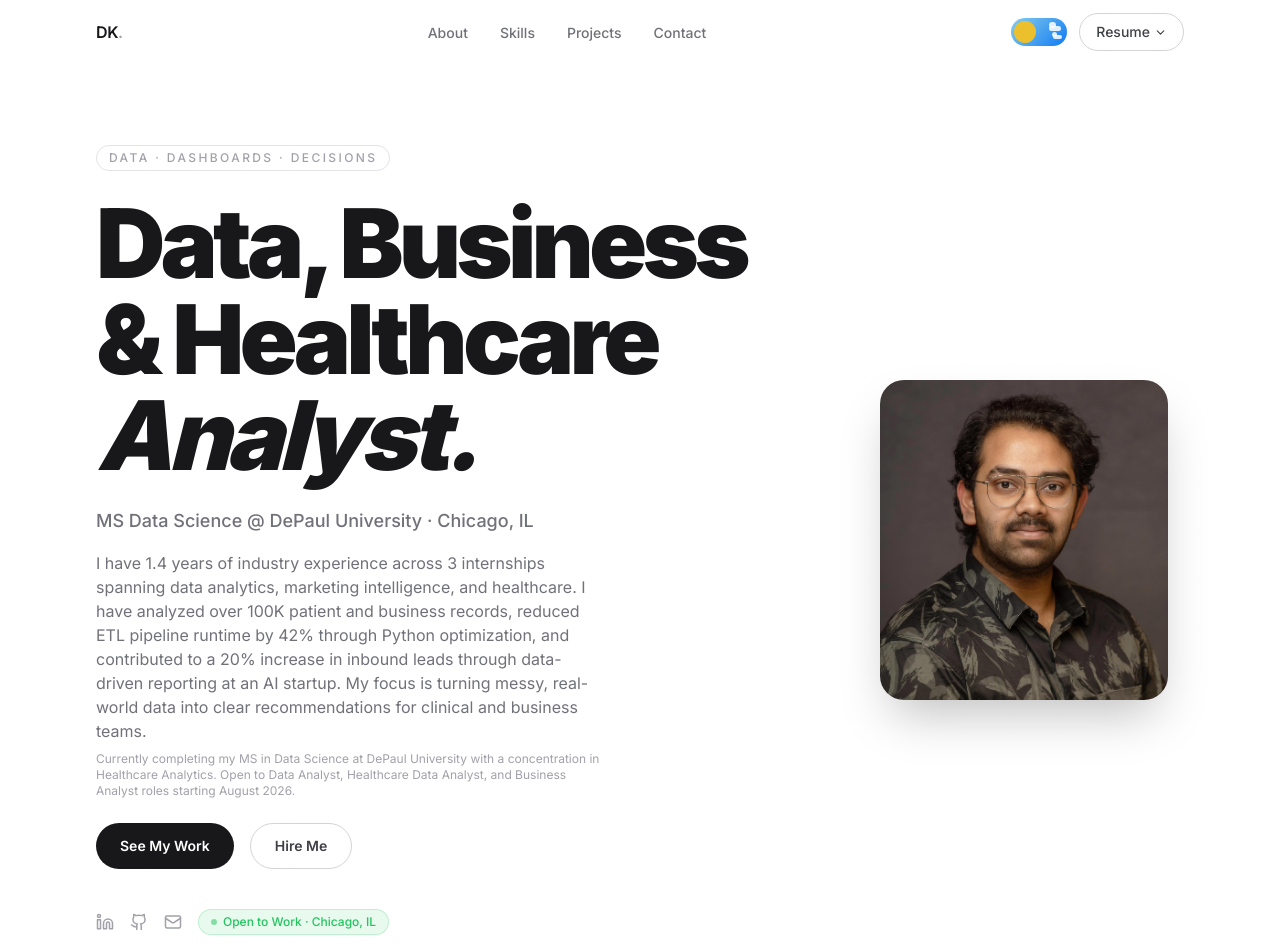
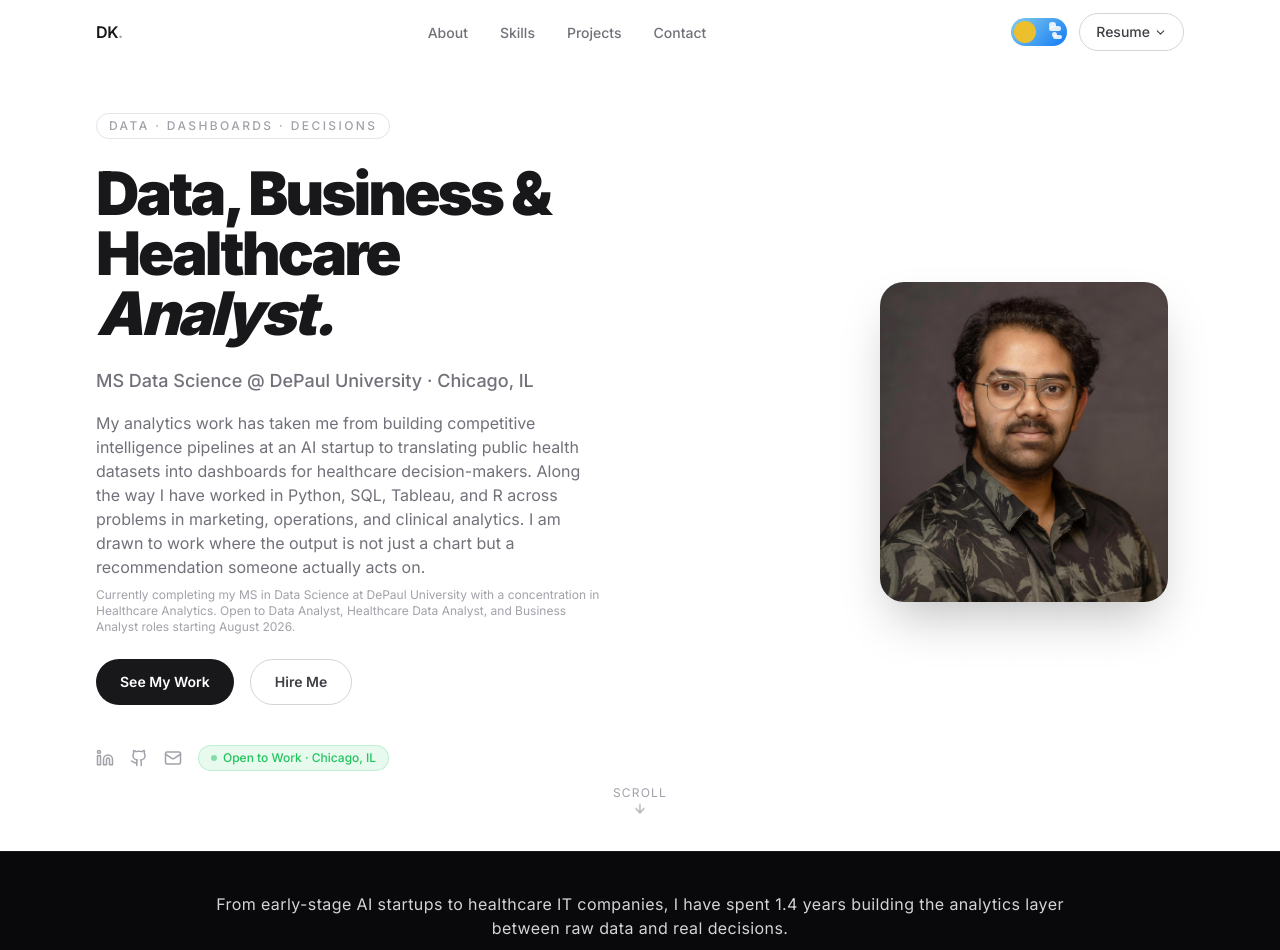
Before and after one commit to Dekayzip/Portfolio-2026, a Next.js app: page / in a window 1280 px wide. Shown: the top 950 px of the page. Built offline with nearby package versions, Linux system fonts and the light colour scheme.

Commit message:
fix hero spacing and reduce headline size, update proof strip sentence, rewrite about paragraphs with experience story

```diff
--- a/src/components/Hero.tsx
+++ b/src/components/Hero.tsx
@@ -44,7 +44,7 @@ export default function Hero() {
   return (
     <section
       id="hero"
-      className="relative min-h-[85vh] flex flex-col justify-center pt-16 bg-white dark:bg-[#111113] overflow-hidden transition-colors duration-200"
+      className="relative min-h-[80vh] flex flex-col justify-center pt-8 bg-white dark:bg-[#111113] overflow-hidden transition-colors duration-200"
     >
       {/* Subtle background grid */}
       <div
@@ -65,10 +65,10 @@ export default function Hero() {
 
             {/* Main headline — 3 lines */}
             <h1 className="hero-reveal reveal mb-6">
-              <span className="block text-6xl sm:text-7xl lg:text-8xl font-black tracking-tighter leading-[0.9] text-zinc-900 dark:text-zinc-100">
+              <span className="block text-4xl sm:text-5xl lg:text-6xl font-black tracking-tighter leading-[0.9] text-zinc-900 dark:text-zinc-100">
                 {siteConfig.headline[0]}
               </span>
-              <span className="block text-6xl sm:text-7xl lg:text-8xl font-black tracking-tighter leading-[0.9] text-zinc-900 dark:text-zinc-100 italic">
+              <span className="block text-4xl sm:text-5xl lg:text-6xl font-black tracking-tighter leading-[0.9] text-zinc-900 dark:text-zinc-100 italic">
                 {siteConfig.headline[1]}
               </span>
             </h1>
--- a/src/components/Stats.tsx
+++ b/src/components/Stats.tsx
@@ -4,7 +4,7 @@ export default function Stats() {
   return (
     <section className="bg-zinc-950 dark:bg-[#0c0c0e] border-t border-zinc-900">
       <p className="text-center text-sm md:text-base tracking-wide text-zinc-300 py-8 md:py-10 px-6 max-w-4xl mx-auto leading-relaxed">
-        Over 1.4 years across 3 internships in data analytics, marketing intelligence, and healthcare, I have contributed to teams ranging from an early-stage AI startup to a healthcare IT company, applying analytics to problems in growth, operations, and patient outcomes.
+        From early-stage AI startups to healthcare IT companies, I have spent 1.4 years building the analytics layer between raw data and real decisions.
       </p>
     </section>
   );
--- a/src/data/content.ts
+++ b/src/data/content.ts
@@ -9,7 +9,7 @@ export const siteConfig = {
   tagline: "data · dashboards · decisions",
   headline: ["Data, Business & Healthcare", "Analyst."],
   subheadline: "MS Data Science @ DePaul University · Chicago, IL",
-  bio: "I have 1.4 years of industry experience across 3 internships spanning data analytics, marketing intelligence, and healthcare. I have analyzed over 100K patient and business records, reduced ETL pipeline runtime by 42% through Python optimization, and contributed to a 20% increase in inbound leads through data-driven reporting at an AI startup. My focus is turning messy, real-world data into clear recommendations for clinical and business teams.",
+  bio: "My analytics work has taken me from building competitive intelligence pipelines at an AI startup to translating public health datasets into dashboards for healthcare decision-makers. Along the way I have worked in Python, SQL, Tableau, and R across problems in marketing, operations, and clinical analytics. I am drawn to work where the output is not just a chart but a recommendation someone actually acts on.",
   availability: "Currently completing my MS in Data Science at DePaul University with a concentration in Healthcare Analytics. Open to Data Analyst, Healthcare Data Analyst, and Business Analyst roles starting August 2026.",
 
   // --- Contact ---
```
